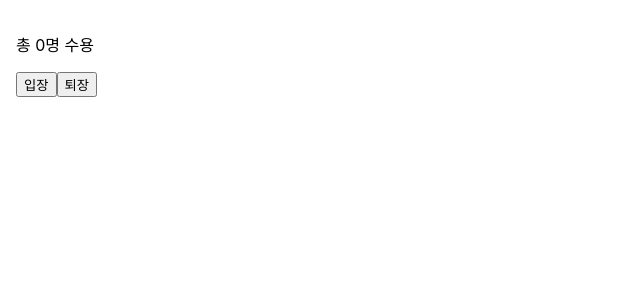
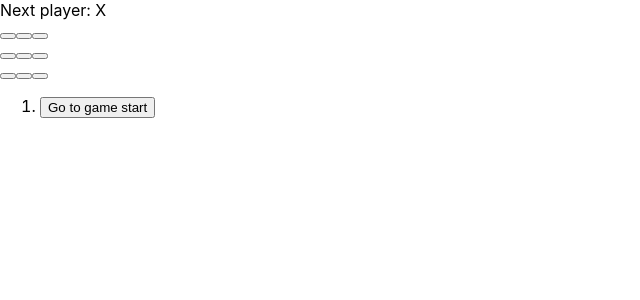
Before and after one commit to dlawogud000/my_app, a React (Create React App) app: page / in a window 1280 px wide. Shown: the top 300 px of the page, without its empty margins (0-640 px from the left). Built offline with nearby package versions, Linux system fonts and the light colour scheme.

Commit message:
tic_tac_toe game

```diff
--- /dev/null
+++ b/src/Tic_Tac_Toe/Temp.jsx
@@ -0,0 +1,3 @@
+export default function Square(){
+    return <button className="square">X</button>;
+}
--- /dev/null
+++ b/src/Tic_Tac_Toe/Tic_Tac_Toe.jsx
@@ -0,0 +1,116 @@
+import {useState} from 'react';
+
+function Square({value, onSquareClick}) {
+  return (
+    <button className="square" onClick={onSquareClick}>
+      {value}
+    </button>
+  );
+}
+
+function Board({xIsNext, squares, onPlay}) {
+  function handleClick(i){
+    if (calculateWinner(squares) || squares[i]){
+        return;
+    }
+    const nextSquares = squares.slice();
+    if(xIsNext) {
+        nextSquares[i] = 'X';
+    } else {
+        nextSquares[i] = 'O';
+    }
+    onPlay(nextSquares);
+  }
+
+  const winner = calculateWinner(squares);
+  let status;
+  if(winner){
+    status = 'Winner: ' + winner;
+  } else {
+    status = 'Next player: ' + (xIsNext ? 'X' : 'O');
+  }
+
+  return (
+    <div>
+      <div className="status">{status}</div>
+      <div className="board-row">
+        <Square value={squares[0]} onSquareClick={() => handleClick(0)} />
+        <Square value={squares[1]} onSquareClick={() => handleClick(1)} />
+        <Square value={squares[2]} onSquareClick={() => handleClick(2)} />
+      </div>
+      <div className="board-row">
+        <Square value={squares[3]} onSquareClick={() => handleClick(3)} />
+        <Square value={squares[4]} onSquareClick={() => handleClick(4)} />
+        <Square value={squares[5]} onSquareClick={() => handleClick(5)} />
+      </div>
+      <div className="board-row">
+        <Square value={squares[6]} onSquareClick={() => handleClick(6)} />
+        <Square value={squares[7]} onSquareClick={() => handleClick(7)} />
+        <Square value={squares[8]} onSquareClick={() => handleClick(8)} />
+      </div>
+    </div>
+  );
+}
+
+export default function Game(){
+    const [history, setHistory] = useState([Array(9).fill(null)]);
+    const [currentMove, setCurrentMove] = useState(0);
+    const xIsNext = currentMove % 2 === 0;
+    const currentSquares = history[currentMove];
+
+    function handlePlay(nextSquares) {
+        const nextHistory = [...history.slice(0, currentMove + 1), nextSquares];
+        setHistory(nextHistory);
+        setCurrentMove(nextHistory.length - 1);
+    }
+
+    function jumpTo(move){
+        setCurrentMove(move);
+    }
+
+    const moves = history.map((squares, move) => {
+        let description;
+        if (move > 0){
+            description = 'Go to move #' + move;
+        } else {
+            description = 'Go to game start';
+        }
+        return (
+            <li key={move}>
+                <button onClick={() => jumpTo(move)}>{description}</button>
+            </li>
+        );
+    });
+
+    return (
+        <div className="game">
+            <div className="game-board">
+                <Board xIsNext={xIsNext} squares={currentSquares} onPlay={handlePlay} />
+            </div>
+            <div className="game-info">
+                <ol>{moves}</ol>
+            </div>
+        </div>
+    );
+}
+
+function calculateWinner(squares){
+    const lines = [
+        [0, 1, 2],
+        [3, 4, 5],
+        [6, 7, 8],
+        [0, 3, 6],
+        [1, 4, 7],
+        [2, 5, 8],
+        [0, 4, 8],
+        [2, 4, 6],
+    ];
+
+    for (let i = 0; i < lines.length; i++) {
+        const [a, b, c] = lines[i];
+        if (squares[a] && squares[a] === squares[b] && squares[a] === squares[c]) {
+            return squares[a];
+        }
+    }
+    return null;
+}
--- a/src/index.js
+++ b/src/index.js
@@ -9,13 +9,14 @@
 import CommentList from './chapter_05/CommentList';
 import NotificationList from './chapter_06/NotificationList';
 import Accommodate from './chapter_07/Accommodate';
+import TicTacToe from './Tic_Tac_Toe/Tic_Tac_Toe.jsx';
 
 const root = ReactDOM.createRoot(document.getElementById('root'));
 //root.render(<App/>);
 
 root.render(
   <React.StrictMode>
-    <Accommodate />
+    <TicTacToe />
   </React.StrictMode>
 );
 
```
Also changed, not shown: src/Tic_Tac_Toe/Tic_Tac_Toe.css (added).
